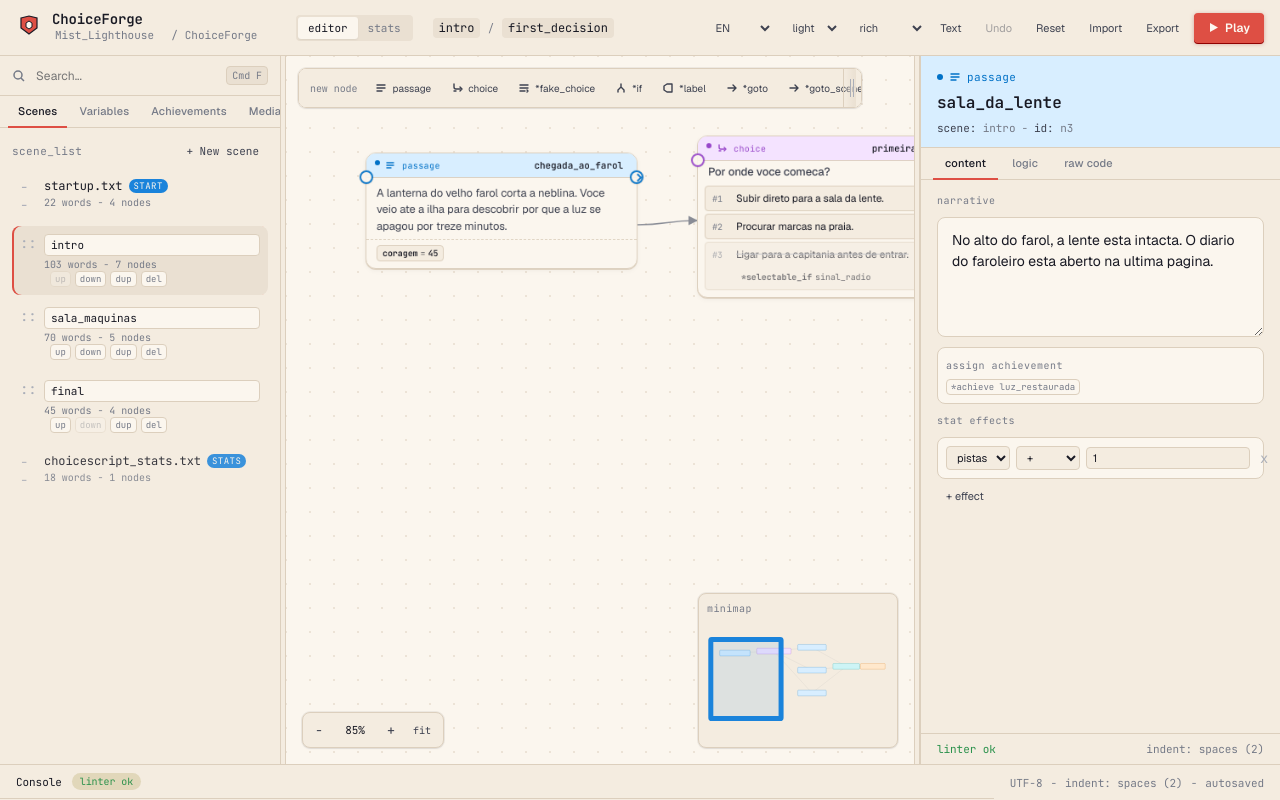
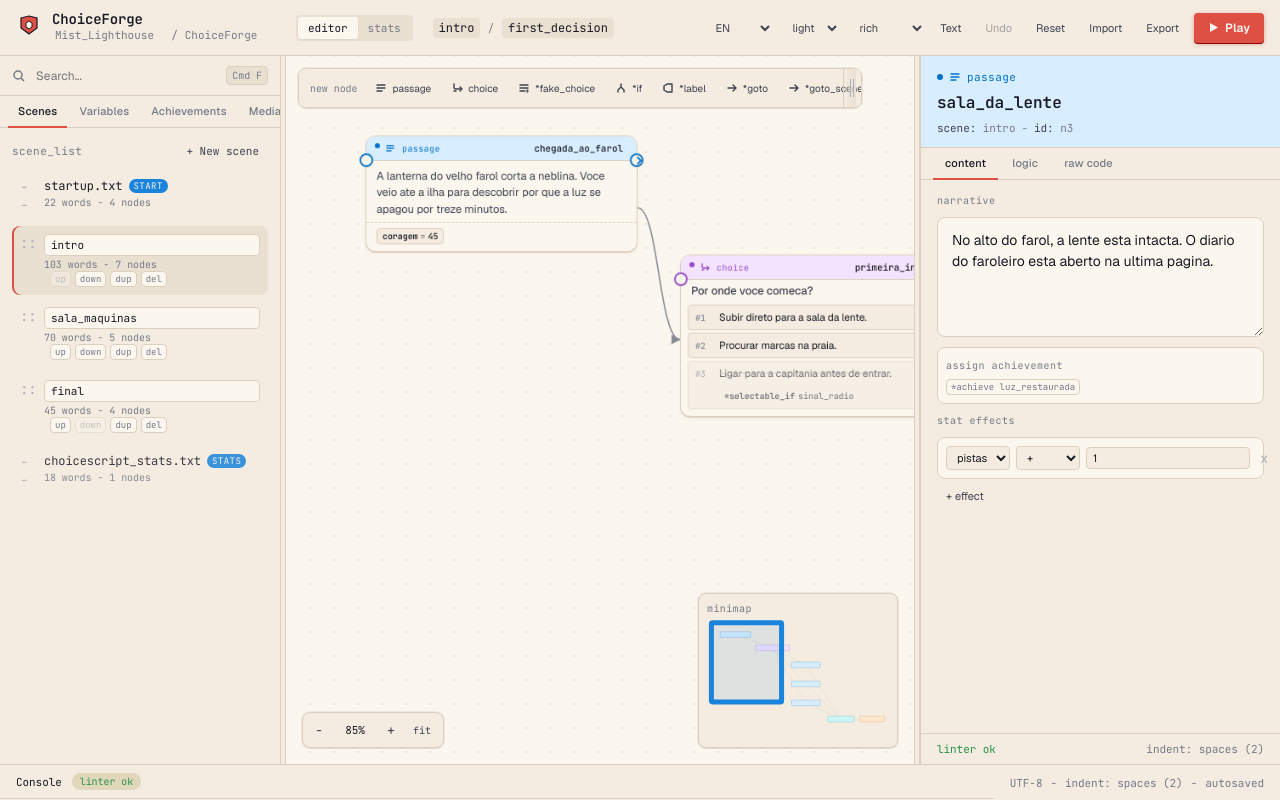
Before and after one commit to viniman27/ChoiceForge, a React (Vite) app: page / in a window 1280 px wide. Built offline with nearby package versions, Linux system fonts and the light colour scheme.

Commit message:
Clean up sample intro flow

```diff
--- a/src/data/sampleProject.ts
+++ b/src/data/sampleProject.ts
@@ -6,7 +6,7 @@ const intro: SceneGraph = {
       id: "n1",
       type: "passage",
       x: 70,
-      y: 90,
+      y: 70,
       w: 320,
       title: "chegada_ao_farol",
       body: "A lanterna do velho farol corta a neblina. Voce veio ate a ilha para descobrir por que a luz se apagou por treze minutos.",
@@ -15,8 +15,8 @@ const intro: SceneGraph = {
     {
       id: "n2",
       type: "choice",
-      x: 460,
-      y: 70,
+      x: 440,
+      y: 210,
       w: 360,
       title: "primeira_investigacao",
       prompt: "Por onde voce comeca?",
@@ -29,8 +29,8 @@ const intro: SceneGraph = {
     {
       id: "n3",
       type: "passage",
-      x: 890,
-      y: 30,
+      x: 820,
+      y: 390,
       w: 300,
       title: "sala_da_lente",
       body: "No alto do farol, a lente esta intacta. O diario do faroleiro esta aberto na ultima pagina.",
@@ -39,8 +39,8 @@ const intro: SceneGraph = {
     {
       id: "n4",
       type: "passage",
-      x: 890,
-      y: 270,
+      x: 820,
+      y: 590,
       w: 300,
       title: "marcas_na_areia",
       body: "Ha pegadas recentes indo da agua ate a porta lateral. Elas terminam sem voltar.",
@@ -49,15 +49,15 @@ const intro: SceneGraph = {
     {
       id: "n5",
       type: "passage",
-      x: 890,
-      y: 510,
+      x: 820,
+      y: 790,
       w: 300,
       title: "chamada_interrompida",
       body: "A voz no radio some no meio da frase: 'nao toque no relogio da sala de maquinas'.",
       sets: [{ var: "pistas", op: "+", val: "1" }],
     },
-    { id: "n7", type: "checkpoint", x: 1260, y: 230, w: 280, title: "*save_checkpoint antes_da_maquina" },
-    { id: "n6", type: "goto_scene", x: 1550, y: 230, w: 260, title: "*goto_scene sala_maquinas", target: "sala_maquinas" },
+    { id: "n7", type: "checkpoint", x: 1200, y: 960, w: 280, title: "*save_checkpoint antes_da_maquina" },
+    { id: "n6", type: "goto_scene", x: 1540, y: 960, w: 260, title: "*goto_scene sala_maquinas", target: "sala_maquinas" },
   ],
   edges: [
     { from: "n1", to: "n2", kind: "flow" },
--- a/src/domain/choicescript.ts
+++ b/src/domain/choicescript.ts
@@ -77,8 +77,9 @@ export function generateNodeChoiceScript(node: StoryNode, edges: StoryEdge[] = [
 
 export function generateSceneChoiceScript(project: ChoiceForgeProject, sceneName = project.sceneTitle): string {
   const graph = getSceneGraph(project, sceneName);
+  const edges = mergeGraphEdges(graph.edges, deriveNodeEdges(graph.nodes));
   const incoming = new Map(graph.nodes.map((node) => [node.id, 0]));
-  graph.edges.forEach((edge) => incoming.set(edge.to, (incoming.get(edge.to) ?? 0) + 1));
+  edges.forEach((edge) => incoming.set(edge.to, (incoming.get(edge.to) ?? 0) + 1));
 
   return [...graph.nodes]
     .sort((a, b) => {
@@ -232,6 +233,7 @@ export function createExportPackage(project: ChoiceForgeProject): ChoiceForgeExp
 
 export function lintProject(project: ChoiceForgeProject): LintIssue[] {
   const issues: LintIssue[] = [];
+  const edges = mergeGraphEdges(project.edges, deriveNodeEdges(project.nodes));
   const nodeIds = new Set(project.nodes.map((node) => node.id));
   const labels = new Set([
     ...project.nodes.map((node) => generatedNodeLabel(node.id)),
@@ -243,7 +245,7 @@ export function lintProject(project: ChoiceForgeProject): LintIssue[] {
   const outgoing = new Map(project.nodes.map((node) => [node.id, 0]));
   const incoming = new Map(project.nodes.map((node) => [node.id, 0]));
 
-  project.edges.forEach((edge) => {
+  edges.forEach((edge) => {
     if (!nodeIds.has(edge.from)) {
       issues.push({ level: "error", msg: `edge starts from a missing node: ${edge.from}`, scene: project.sceneTitle });
     }
@@ -312,6 +314,61 @@ function generateSet(set: VariableSet): string {
 
 function generatedNodeLabel(id: string): string {
   return `cf_${id.replace(/[^a-zA-Z0-9_]/g, "_")}`;
+}
+
+function mergeGraphEdges(...edgeGroups: StoryEdge[][]): StoryEdge[] {
+  const seen = new Set<string>();
+  return edgeGroups.flat().filter((edge) => {
+    const key = `${edge.from}:${edge.to}:${edge.kind}`;
+    if (seen.has(key)) return false;
+    seen.add(key);
+    return true;
+  });
+}
+
+function deriveNodeEdges(nodes: StoryNode[]): StoryEdge[] {
+  const nodeIds = new Set(nodes.map((node) => node.id));
+  const labels = new Map(
+    nodes
+      .filter((node) => node.type === "label")
+      .map((node) => [stripCommandPrefix(node.title, "*label"), node.id]),
+  );
+
+  return nodes.flatMap((node): StoryEdge[] => {
+    if (node.type === "choice") {
+      return (node.options ?? [])
+        .filter((option) => nodeIds.has(option.to))
+        .map((option, index) => ({
+          from: node.id,
+          to: option.to,
+          kind: "choice",
+          label: `#${index + 1}${option.cond ? ` *${option.cond.type}` : ""}`,
+        }));
+    }
+
+    if (node.type === "if") {
+      return (node.branches ?? [])
+        .filter((branch) => nodeIds.has(branch.to))
+        .map((branch) => ({
+          from: node.id,
+          to: branch.to,
+          kind: branch.kind,
+          label: branch.kind === "else" ? "*else" : `*${branch.kind}`,
+        }));
+    }
+
+    if (node.type === "goto") {
+      const target = labels.get(stripCommandPrefix(node.title, "*goto"));
+      return target ? [{ from: node.id, to: target, kind: "goto", label: "*goto" }] : [];
+    }
+
+    if (node.type === "gosub") {
+      const target = labels.get(stripCommandPrefix(node.title, "*gosub"));
+      return target ? [{ from: node.id, to: target, kind: "goto", label: "*gosub" }] : [];
+    }
+
+    return [];
+  });
 }
 
 function getSceneGraph(project: ChoiceForgeProject, sceneName: string): SceneGraph {
```
